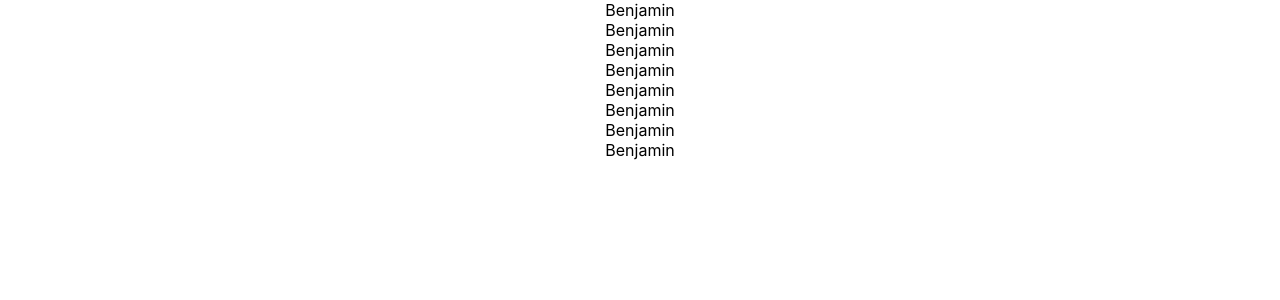
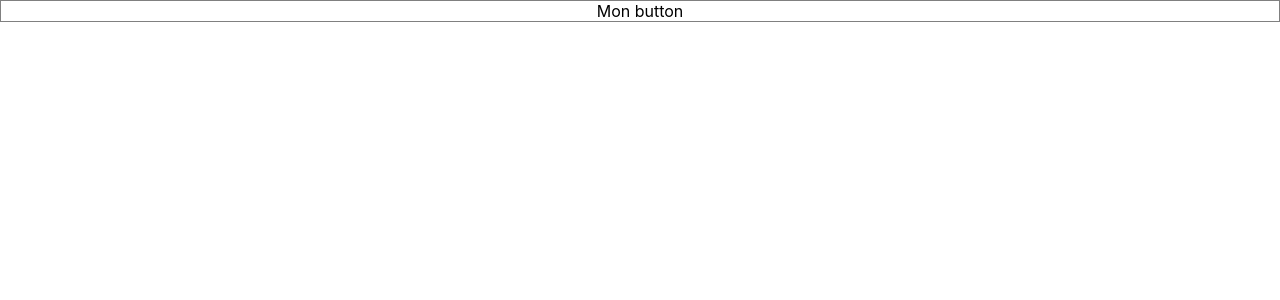
Before and after one commit to champix56/tjscv-20-07-06, a React (Create React App) app: page / in a window 1280 px wide. Shown: the top 300 px of the page. Built offline with nearby package versions, Linux system fonts and the light colour scheme.

Commit message:
upd de la forme du button passage jsx

```diff
--- a/src/App.js
+++ b/src/App.js
@@ -4,17 +4,14 @@ import './App.css';
 import Button from './components/Button/Button';
 
 function App() {
+
+  function buttonClick(evt) {
+    console.log(evt)
+  }
   return (
     <div className="App">
-        <Button/>
-        <Button/>
-        <Button/>
-        <Button/>
-        <Button/>
-        <Button/>
-        <Button/>
-        <Button/>
-
+        <Button text="Mon button" onClick={buttonClick}/>
+        {/* <Button text="mon btn2"/> */}
     </div>
   );
 }
--- /dev/null
+++ b/src/components/Button/Button.jsx
@@ -0,0 +1,21 @@
+import React from 'react';
+import styles from './Button.module.scss';
+import PropTypes from 'prop-types';
+const Button = (props) => {
+  //console.log(props);
+
+  const onclick=(event)=>{
+    props.onClick(event);
+  }
+  return (
+  <div className={styles.Button} data-testid="Button" onClick={onclick}>
+    <div className={styles.container}>
+    { props.text }
+    </div>
+  </div>
+)};
+Button.propTypes={
+  text:PropTypes.string.isRequired,
+  onClick:PropTypes.func
+}
+export default Button;
--- a/src/components/Button/Button.module.scss
+++ b/src/components/Button/Button.module.scss
@@ -1 +1,3 @@
-.Button {}
+.Button {
+    border: 1px solid grey;
+}
--- a/src/components/Button/Button.tsx
+++ /dev/null
@@ -1,10 +0,0 @@
-import React from 'react';
-import styles from './Button.module.scss';
-
-const Button: React.FC = () => (
-  <div className={styles.Button} data-testid="Button">
-    Benjamin
-  </div>
-);
-
-export default Button;
```
Also changed, not shown: 1 other file (tests, documents, lock files or other folders).
